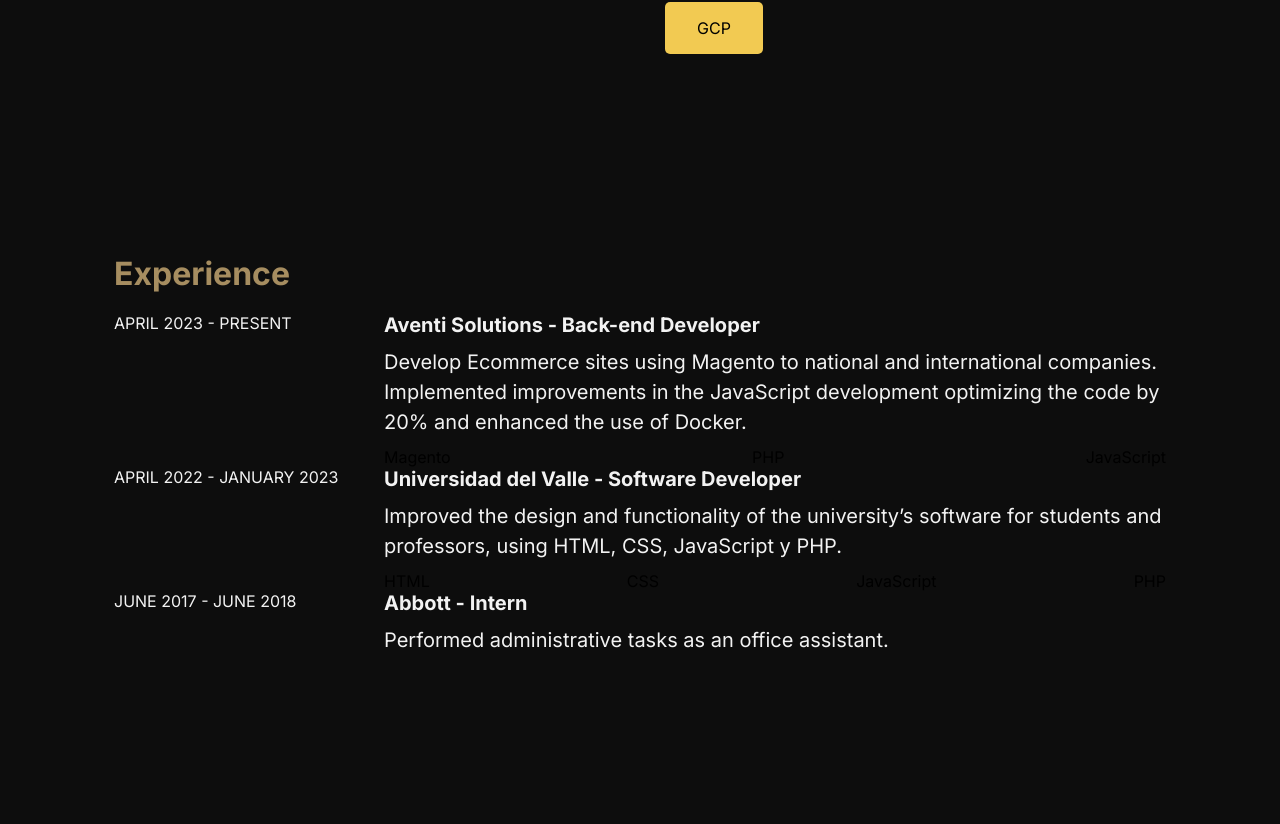
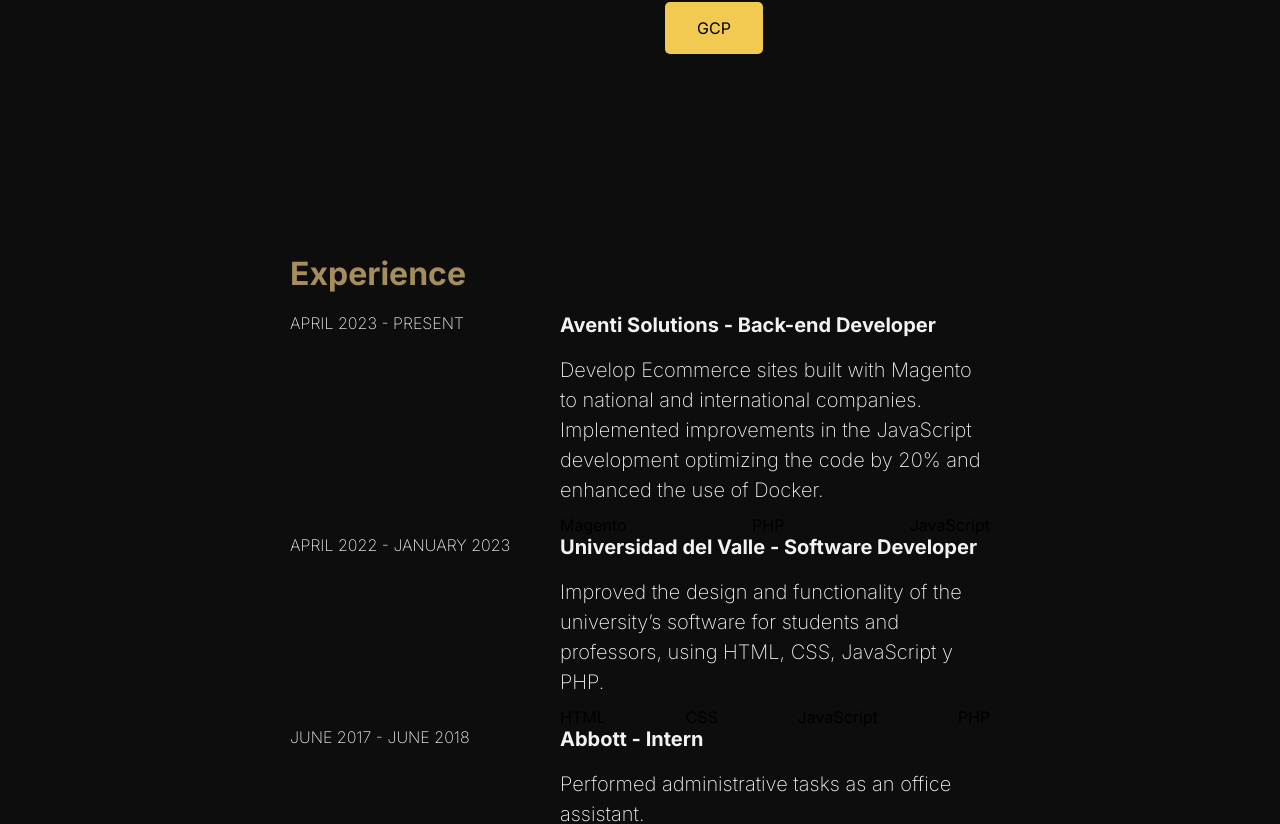
Before and after one commit to ClouddCoder/portfolio-v2, a Next.js app: page / in a window 1280 px wide. Shown: the part 1205-2029 px from the top of the page. Built offline with nearby package versions, Linux system fonts and the light colour scheme.

Commit message:
Set css style fot the Experience component

```diff
--- a/src/components/experience/Experience.jsx
+++ b/src/components/experience/Experience.jsx
@@ -11,10 +11,10 @@
               <span className={styles.span}>APRIL 2023 - PRESENT</span>
               <div className={styles["experience-content"]}>
                 <h3 className={styles.h3}>Aventi Solutions - Back-end Developer</h3>
-                <p>
-                  Develop Ecommerce sites using Magento to national and international companies.
-                  Implemented improvements in the JavaScript development optimizing the code by 20%
-                  and enhanced the use of Docker.
+                <p className={styles.p}>
+                  Develop Ecommerce sites built with Magento to national and international
+                  companies. Implemented improvements in the JavaScript development optimizing the
+                  code by 20% and enhanced the use of Docker.
                 </p>
                 <ul className={styles["experience-skills"]}>
                   <li>Magento</li>
@@ -29,7 +29,7 @@
               <span className={styles.span}>APRIL 2022 - JANUARY 2023</span>
               <div className={styles["experience-content"]}>
                 <h3 className={styles.h3}>Universidad del Valle - Software Developer</h3>
-                <p>
+                <p className={styles.p}>
                   Improved the design and functionality of the university’s software for students
                   and professors, using HTML, CSS, JavaScript y PHP.
                 </p>
@@ -47,7 +47,7 @@
               <span className={styles.span}>JUNE 2017 - JUNE 2018</span>
               <div className={styles["experience-content"]}>
                 <h3 className={styles.h3}>Abbott - Intern</h3>
-                <p>Performed administrative tasks as an office assistant.</p>
+                <p className={styles.p}>Performed administrative tasks as an office assistant.</p>
               </div>
             </div>
           </li>
--- a/src/components/experience/Experience.module.css
+++ b/src/components/experience/Experience.module.css
@@ -6,7 +6,7 @@
 }
 
 .experience {
-  gap: 50px;
+  align-items: center;
 }
 
 .container,
@@ -14,14 +14,30 @@
   gap: 20px;
 }
 
+.container {
+  justify-content: center;
+  max-width: 700px;
+}
+
 .span {
+  font-weight: 200;
   color: var(--fc-paragraph);
   min-width: 250px;
   font-size: clamp(0.75rem, 5vw, 1rem);
 }
 
+.h2 {
+  width: 100%;
+}
+
 .h3 {
+  width: 100%;
   font-size: clamp(1rem, 5vw, 1.25rem);
+}
+
+.p {
+  margin-top: 0.5rem;
+  font-weight: 200;
 }
 
 .experience-item {
```
